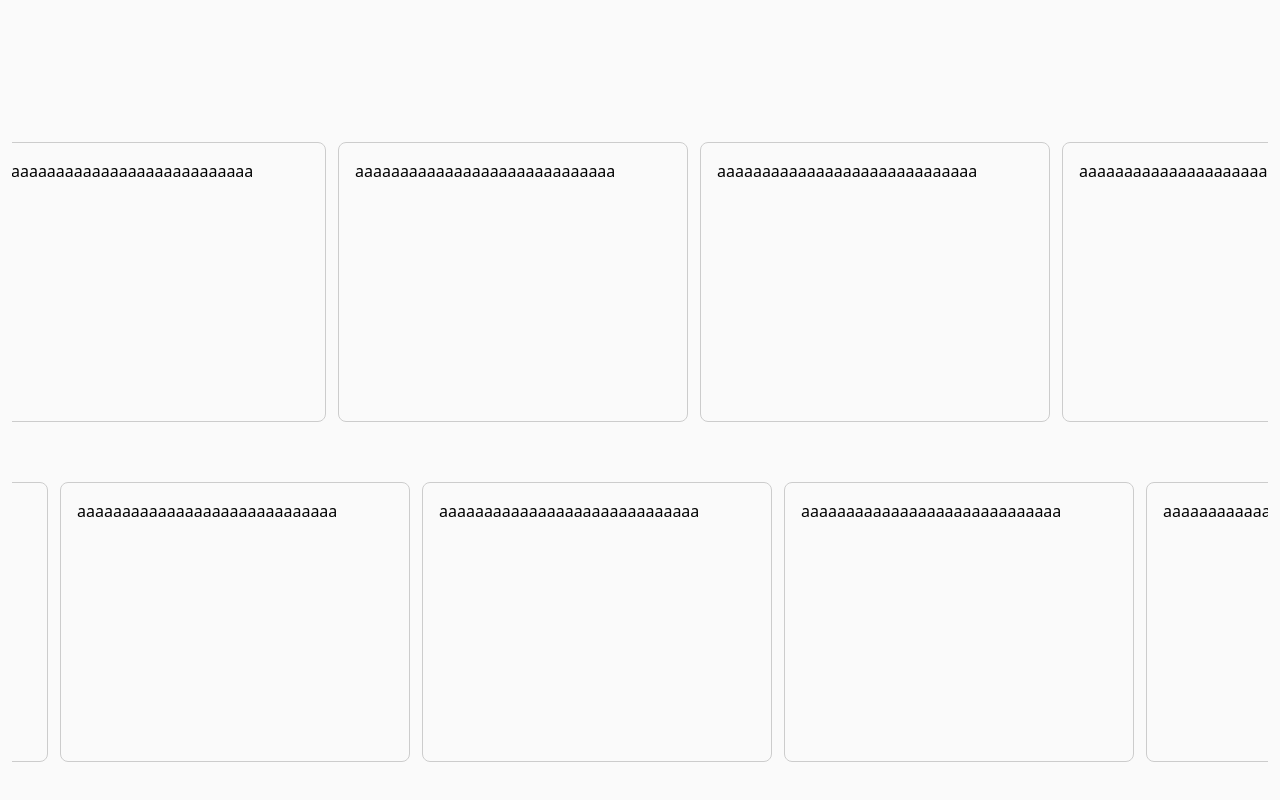
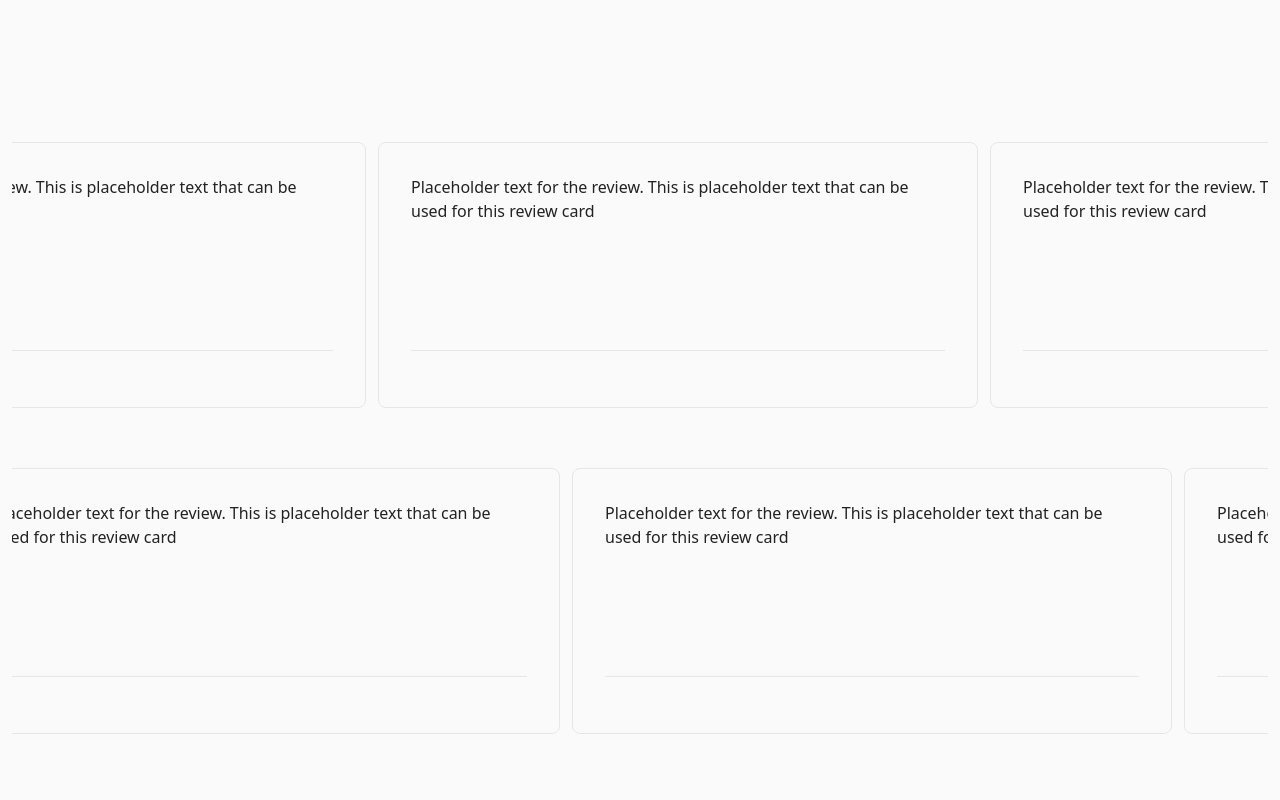
Before and after one commit to atttaskalyar/afforai-homepage, a React (Vite) app in the folder Afforai/: page / in a window 1280 px wide. Shown: the part 4914-5714 px from the top of the page. Built offline with nearby package versions, Linux system fonts and the light colour scheme.

Commit message:
added style tag to base components for reuse

```diff
--- a/Afforai/src/components/BaseComponents/Buttons/PrimaryButton.jsx
+++ b/Afforai/src/components/BaseComponents/Buttons/PrimaryButton.jsx
@@ -1,8 +1,12 @@
 import styles from "./index.module.css";
 
-const PrimaryButton = ({ text, handleClick, width, height }) => {
+const PrimaryButton = ({ text, handleClick, style }) => {
   return (
-    <button className={styles.primaryButton} onClick={handleClick} style={{width:width, height:height}}>
+    <button
+      className={styles.primaryButton}
+      onClick={handleClick}
+      style={style}
+    >
       {text}
     </button>
   );
--- a/Afforai/src/components/BaseComponents/Buttons/SecondaryButton.jsx
+++ b/Afforai/src/components/BaseComponents/Buttons/SecondaryButton.jsx
@@ -1,8 +1,12 @@
 import styles from "./index.module.css";
 
-const SecondaryButton = ({ text, handleClick }) => {
+const SecondaryButton = ({ text, handleClick, style }) => {
   return (
-    <button className={styles.secondaryButton} onClick={handleClick}>
+    <button
+      className={styles.secondaryButton}
+      onClick={handleClick}
+      style={style}
+    >
       {text}
     </button>
   );
--- a/Afforai/src/components/BaseComponents/Buttons/TertiaryButton.jsx
+++ b/Afforai/src/components/BaseComponents/Buttons/TertiaryButton.jsx
@@ -1,8 +1,12 @@
 import styles from "./index.module.css";
 
-const TertiaryButton = ({ text, handleClick }) => {
+const TertiaryButton = ({ text, handleClick, style }) => {
   return (
-    <button className={styles.tertiaryButton} onClick={handleClick}>
+    <button
+      className={styles.tertiaryButton}
+      onClick={handleClick}
+      style={style}
+    >
       {text}
     </button>
   );
--- a/Afforai/src/components/UseCaseComponents/ReviewsSection/ReviewCard/index.jsx
+++ b/Afforai/src/components/UseCaseComponents/ReviewsSection/ReviewCard/index.jsx
@@ -1,8 +1,14 @@
 import styles from "./style.module.css";
 
-const ReviewCard = () => {
+const ReviewCard = ({ style }) => {
   return (
-    <div className={styles.cardContainer}>aaaaaaaaaaaaaaaaaaaaaaaaaaaaa</div>
+    <div className={styles.cardContainer} style={style}>
+      <div className={styles.cardText}>
+        Placeholder text for the review. This is placeholder text that can be
+        used for this review card
+      </div>
+      <div className={styles.cardAuthorContainer}></div>
+    </div>
   );
 };
 
--- a/Afforai/src/components/UseCaseComponents/ReviewsSection/ReviewCard/style.module.css
+++ b/Afforai/src/components/UseCaseComponents/ReviewsSection/ReviewCard/style.module.css
@@ -4,4 +4,31 @@
     padding: 16px;
     border: 1px solid rgb(204, 204, 204);
     border-radius: 8px;
+    display: flex;
+    flex-direction: column;
 }
+
+.cardText{
+    color: rgb(34, 34, 34);
+    font-size: 16px;
+    border-bottom: 1px solid rgb(230, 230, 230);
+    flex-grow: 1;
+}
+
+.cardAuthorContainer{
+    padding-top: 1.5rem;
+    display: flex;
+    flex-direction: row;
+    align-items: center;
+    justify-content: space-between;
+}
+
+@media(min-width:786px){
+    .cardContainer{
+        width: 600px;
+        height: 266px;
+        padding: 32px;
+        border: 1px solid rgb(230, 230, 230);
+    }
+
+    }
```
